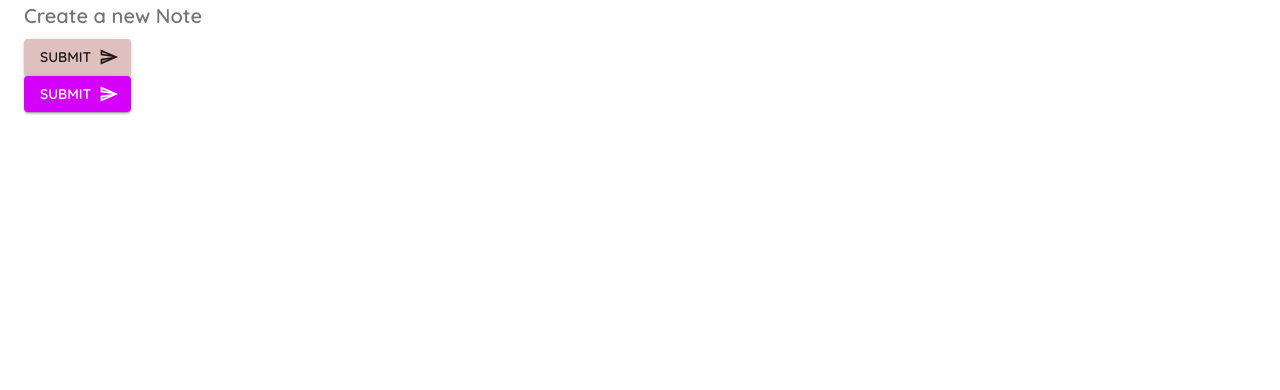
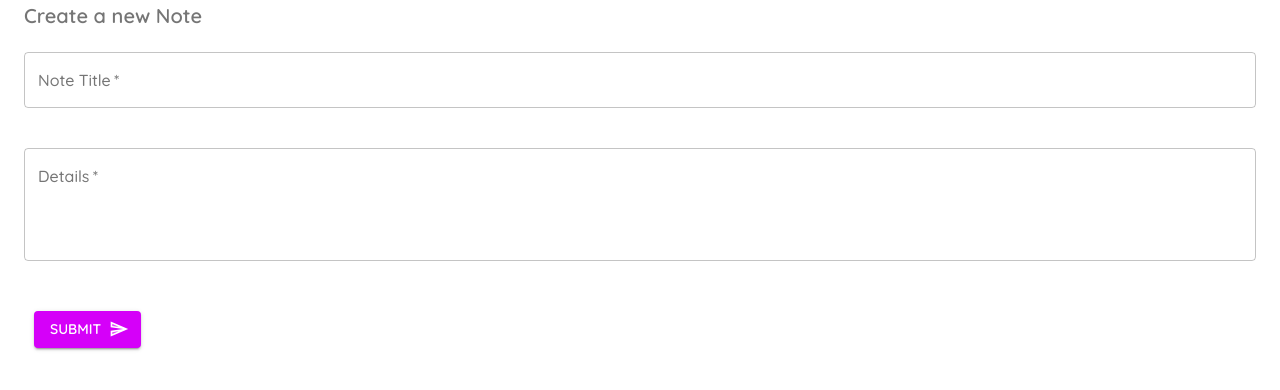
Before and after one commit to Dina2703/MUI002, a React (Create React App) app: page /create in a window 1280 px wide. Shown: the top 390 px of the page. Built offline with nearby package versions, Linux system fonts and the light colour scheme.

Commit message:
TextField and error validation for them

```diff
--- a/src/pages/Create.js
+++ b/src/pages/Create.js
@@ -1,11 +1,49 @@
-import React from "react";
-import { Typography, Button, Container, makeStyles } from "@material-ui/core";
+import { useState } from "react";
+import {
+  Typography,
+  Button,
+  Container,
+  makeStyles,
+  TextField,
+} from "@material-ui/core";
 import SendTwoToneIcon from "@material-ui/icons/SendTwoTone";
 
-const useStyles = makeStyles({});
+const useStyles = makeStyles({
+  field: {
+    marginTop: 20,
+    marginBottom: 40,
+    display: "block",
+  },
+  btn: {
+    margin: 10,
+  },
+});
 
 export default function Create() {
   const classes = useStyles();
+  const [title, setTitle] = useState("");
+  const [details, setDetails] = useState("");
+  const [titleError, setTitleError] = useState(false);
+  const [detailsError, setDetailsError] = useState(false);
+
+  const handleSubmit = (e) => {
+    e.preventDefault();
+    setDetailsError(false);
+    setTitleError(false);
+    if (title && details) {
+      console.log(title, details);
+    }
+    if (title === "") {
+      setTitleError(true);
+    }
+    if (details === "") {
+      setDetailsError(true);
+    }
+    if (details === "" && title === "") {
+      setDetailsError(true);
+      alert("Pleadse enter the Title and Details");
+    }
+  };
   return (
     <Container>
       <Typography
@@ -17,17 +55,32 @@
         Create a new Note
       </Typography>
 
+      <form noValidate autoComplete="off" onSubmit={handleSubmit}>
+        <TextField
+          className={classes.field}
+          label="Note Title"
+          variant="outlined"
+          color="secondary"
+          fullWidth
+          required
+          onChange={(e) => setTitle(e.target.value)}
+          error={titleError}
+        />
+        <TextField
+          className={classes.field}
+          label="Details"
+          variant="outlined"
+          color="secondary"
+          required
+          fullWidth
+          multiline
+          rows={4}
+          onChange={(e) => setDetails(e.target.value)}
+          error={detailsError}
+        />
+
         <Button
-        type="submit"
-        color="primary"
-        variant="contained"
-        onClick={() => console.log("clicked")}
-        endIcon={<SendTwoToneIcon />}
-      >
-        Submit
-      </Button>
-      <br />
-      <Button
+          className={classes.btn}
           type="submit"
           color="secondary"
           variant="contained"
@@ -36,6 +89,7 @@
         >
           Submit
         </Button>
+      </form>
     </Container>
   );
 }
```
Also changed, not shown: note.txt. Lines whose indentation alone changed are shown as unchanged.
